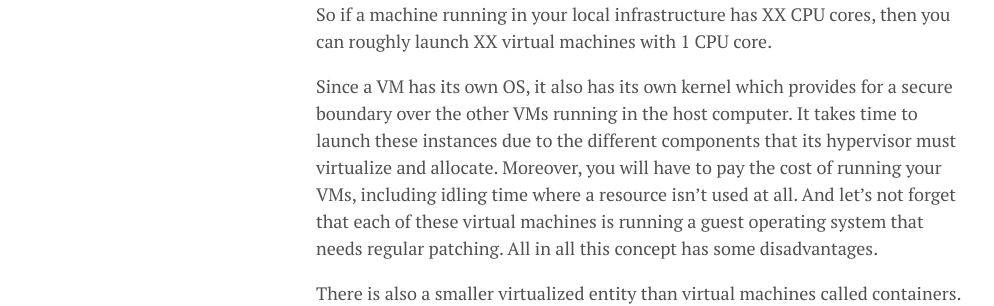
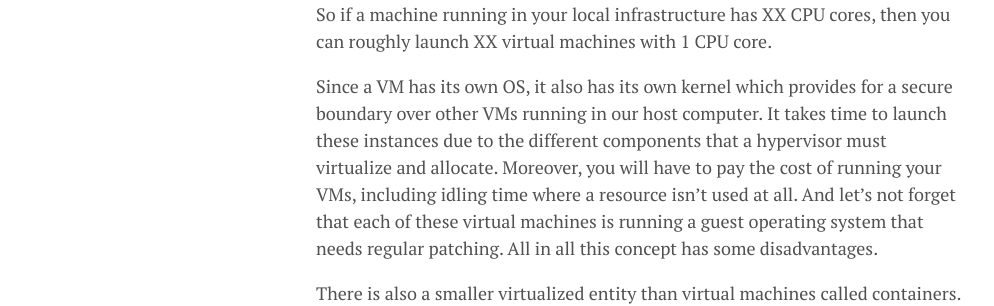
Before and after one commit to lgeurts/lgeurts.github.io, a Jekyll site: the page built from _posts/2022-03-29-what-is-serverless-computing.md, in a window 1280 px wide. Shown: the part 856-1162 px from the top of the page, without its empty margins (0-994 px from the left). Built offline with Jekyll 4.4.1, drawn with Linux system fonts in a browser that asks for light colours; nearby versions of some CDN libraries; comment, search, counter and statistics services are not loaded.

Commit message:
Update 2022-03-29-what-is-serverless-computing.md

```diff
--- a/_posts/2022-03-29-what-is-serverless-computing.md
+++ b/_posts/2022-03-29-what-is-serverless-computing.md
@@ -17,7 +17,7 @@
 
 Cloud Computing ushered a new era of on-demand virtual machines (VMs) that you can use to launch online solutions in a matter of minutes instead of days or weeks. Ae bare-metal server runs the host OS and the virtualization layer which produces tens or hundreds of virtual machines. This pool of virtual machines is sharing the CPU cores, RAM, network bandwidth, and local storage of the server. So if a machine running in your local infrastructure has XX CPU cores, then you can roughly launch XX virtual machines with 1 CPU core.
 
-Since a VM has its own OS, it also has its own kernel which provides for a secure boundary over the other VMs running in the host computer. It takes time to launch these instances due to the different components that its hypervisor must virtualize and allocate. Moreover, you will have to pay the cost of running your VMs, including idling time where a resource isn’t used at all. And let's not forget that each of these virtual machines is running a guest operating system that needs regular patching. All in all this concept has some disadvantages.
+Since a VM has its own OS, it also has its own kernel which provides for a secure boundary over other VMs running in our host computer. It takes time to launch these instances due to the different components that a hypervisor must virtualize and allocate. Moreover, you will have to pay the cost of running your VMs, including idling time where a resource isn’t used at all. And let's not forget that each of these virtual machines is running a guest operating system that needs regular patching. All in all this concept has some disadvantages.
 
 There is also a smaller virtualized entity than virtual machines called containers. A container shares the physical server’s OS system kernel but does not launch its own guest OS, unlike a VM. It virtualizes the libraries and dependencies of your applications, instead of the whole Operating System. Therefore, a container doesn’t have its own kernel unlike a VM, so it is not fully isolated to other containers running in the physical host. It’s important to note that a container is primarily used for running applications only, which can also be moved to another host or server if necessary. This is the reason why it is faster to launch a Docker container or a Kubernetes pod compared with an Amazon EC2 instance. Again, it is smaller than a virtual machine and doesn’t run its own guest operating system. A container also works continuously so you will be billed for the total time that this container is running.
 
```
